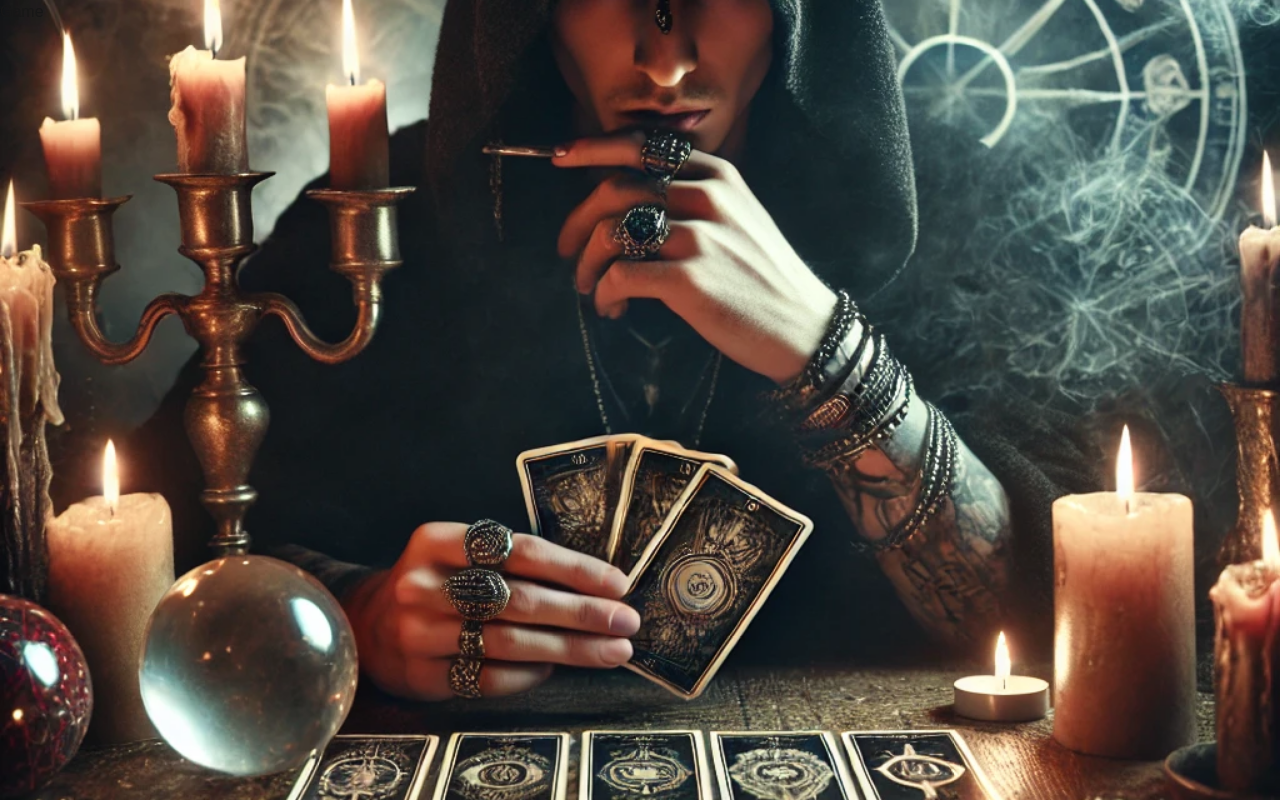
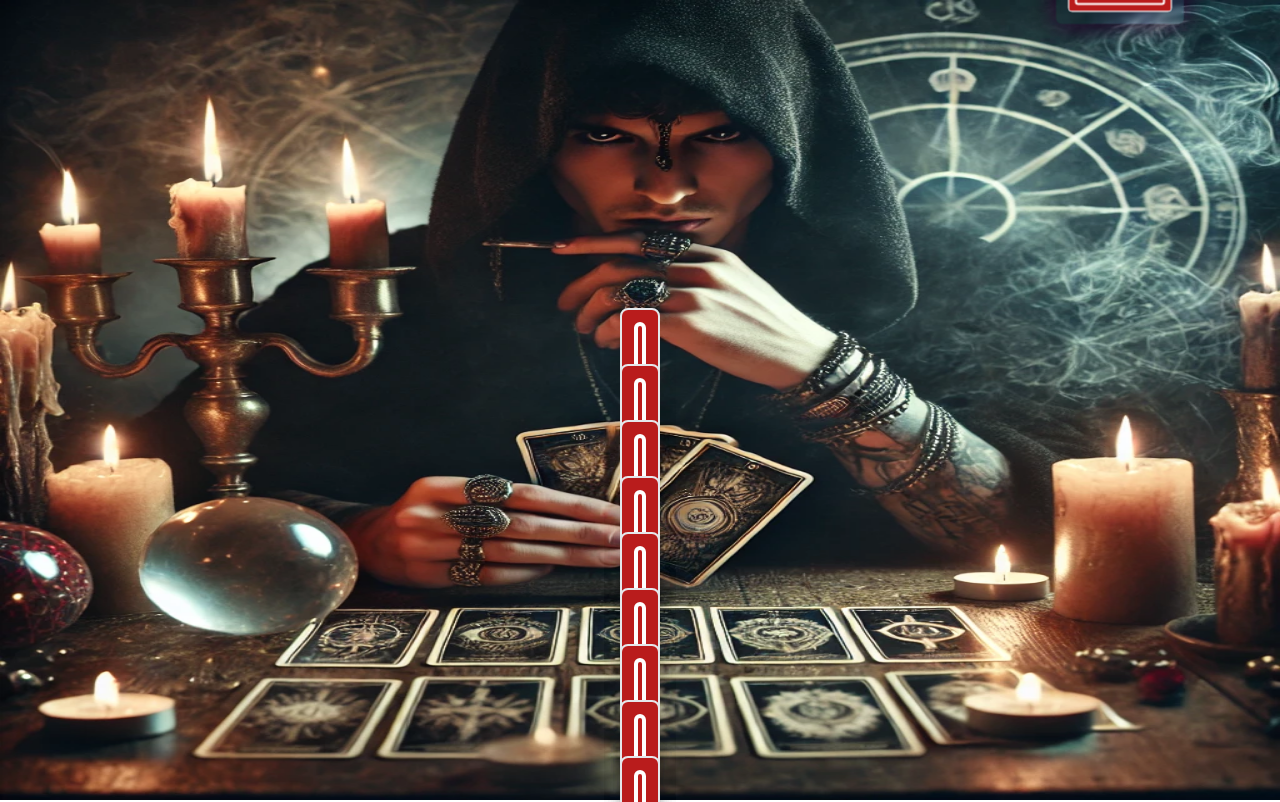
Before and after one commit to Sangeok/mathgic, a Next.js app: page /game in a window 1280 px wide. Shown: the top 802 px of the page. Built offline with nearby package versions, Linux system fonts and the light colour scheme.

Commit message:
trump card

```diff
--- a/app/game/page.tsx
+++ b/app/game/page.tsx
@@ -1,3 +1,9 @@
-export default function Game() {
-  return <div>Game</div>;
+import Game from "@/component/Game";
+
+export default function GamePage() {
+  return (
+    <div className="w-full h-screen">
+      <Game />
+    </div>
+  );
 }
--- a/app/layout.tsx
+++ b/app/layout.tsx
@@ -1,7 +1,7 @@
 import type { Metadata } from "next";
 import { Geist, Geist_Mono } from "next/font/google";
 import "./globals.css";
-import BackgroundImage from "@/component/BackgroundImage";
+import Image from "next/image";
 
 const geistSans = Geist({
   variable: "--font-geist-sans",
@@ -14,8 +14,8 @@ const geistMono = Geist_Mono({
 });
 
 export const metadata: Metadata = {
-  title: "Create Next App",
-  description: "Generated by create next app",
+  title: "Mathgic",
+  description: "난 너가 생각하는 숫자를 맞출 수 있다.",
 };
 
 export default function RootLayout({
@@ -25,18 +25,11 @@ export default function RootLayout({
 }>) {
   return (
     <html lang="en">
-      <body className={`${geistSans.variable} ${geistMono.variable} antialiased`}>
-        <div
-          style={{
-            position: "fixed",
-            width: "100%",
-            height: "100vh",
-            zIndex: 0,
-          }}
-        >
-          <BackgroundImage src="/Main.webp" growthRate={0.2} transitionDuration={0.3} />
-        </div>
-
+      <body
+        className={`${geistSans.variable} ${geistMono.variable} antialiased relative w-full h-full`}
+      >
+        {/* backgroundImage */}
+        <Image src="/Main.webp" alt="img" fill />
         <main className="relative">{children}</main>
       </body>
     </html>
--- a/app/page.tsx
+++ b/app/page.tsx
@@ -6,5 +6,4 @@ export default function Home() {
       <Main />
     </div>
   );
-  // return <Main src="/Main.webp" growthRate={0.2} transitionDuration={0.3} />;
 }
--- a/component/BackgroundImage.tsx
+++ /dev/null
@@ -1,42 +0,0 @@
-"use client";
-
-import { useState } from "react";
-
-interface GrowingImageProps {
-  src: string;
-  growthRate?: number;
-  transitionDuration?: number;
-}
-
-export default function BackgroundImage({ src, growthRate = 0.2, transitionDuration = 0.3 }: GrowingImageProps) {
-  const [scale, setScale] = useState(1);
-
-  //   const handleClick = () => {
-  //     setScale((prevScale) => prevScale + growthRate);
-  //   };
-
-  return (
-    // <div
-    //   style={{
-    //     width: "100vw",
-    //     height: "100vh",
-    //     overflow: "hidden",
-    //     position: "relative",
-    //   }}
-    // >
-    <img
-      src={src}
-      // onClick={handleClick}
-      style={{
-        width: "100%",
-        height: "100%",
-        objectFit: "cover",
-        position: "absolute",
-        top: 0,
-        left: 0,
-      }}
-      alt="Growing Image"
-    />
-    // </div>
-  );
-}
--- /dev/null
+++ b/component/Game.tsx
@@ -0,0 +1,56 @@
+"use client";
+
+import { useEffect, useState } from "react";
+import TrumpCard from "./TrumpCard";
+import "../css/Game.css";
+
+export default function Game() {
+  const [isInitialPosition, setIsInitialPosition] = useState(true);
+
+  useEffect(() => {
+    const timer = setTimeout(() => {
+      setIsInitialPosition(false);
+    }, 1000);
+
+    return () => clearTimeout(timer);
+  }, []);
+
+  return (
+    <div className="flex flex-col w-full h-screen justify-center items-center gap-4">
+      {/* 가장 상단의 카드 */}
+      <div
+        className={`transition-all duration-1000 ease-in-out relative ${
+          isInitialPosition
+            ? "transform-none"
+            : "transform translate-x-[calc(50vw-10rem)] -translate-y-[calc(50vh-12rem)] scale-50"
+        }`}
+      >
+        {!isInitialPosition && (
+          <>
+            {/* 배경 효과 */}
+            <div className="absolute inset-[-1.5rem] rounded-xl bg-gradient-radial from-purple-950/90 via-black/95 to-black/80 animate-gradient backdrop-blur-sm">
+              {/* 빛나는 효과 */}
+              <div className="absolute inset-0 overflow-hidden rounded-xl">
+                <div className="absolute inset-0 bg-gradient-to-r from-transparent via-purple-400/20 to-transparent animate-[shimmer_3s_ease-in-out_infinite]" />
+                <div className="absolute inset-0 bg-gradient-to-b from-transparent via-purple-500/5 to-transparent animate-pulse" />
+              </div>
+              {/* 그림자 효과 */}
+              <div className="absolute inset-0 rounded-xl shadow-glow" />
+            </div>
+          </>
+        )}
+
+        {/* 카드 */}
+        <div className="relative">
+          <TrumpCard />
+        </div>
+      </div>
+
+      {Array.from({ length: 9 }).map((_, index) => (
+        <div key={index} className="flex w-10 h-10">
+          <TrumpCard />
+        </div>
+      ))}
+    </div>
+  );
+}
--- a/component/Main.tsx
+++ b/component/Main.tsx
@@ -4,10 +4,13 @@ import { useRouter } from "next/navigation";
 import Button from "./atom/button";
 
 export default function Main() {
-  let router = useRouter();
+  const router = useRouter();
+
   return (
     <div className="flex flex-col w-full h-screen justify-center items-center gap-4">
-      <div className="text-2xl font-bold animate-fade-in">당신이 생각하는 숫자를 맞춰보겠습니다.</div>
+      <div className="text-2xl font-bold animate-fade-in">
+        나는 결말을 알고 있다.
+      </div>
       <div className="flex flex-col gap-4 animate-fade-in">
         <Button onClick={() => router.push("/game")} content="Get Started..." />
       </div>
--- /dev/null
+++ b/component/TrumpCard.tsx
@@ -0,0 +1,98 @@
+"use client";
+
+import React, { useState } from "react";
+
+const TrumpCard = () => {
+  const [isFlipped, setIsFlipped] = useState<boolean>(true);
+  const [flipDirection, setFlipDirection] = useState<string>("right"); // 'left' 또는 'right'
+
+  const handleClick = (e: React.MouseEvent<HTMLDivElement>) => {
+    // 카드 엘리먼트의 경계를 가져옵니다
+    const card = e.currentTarget;
+    const rect = card.getBoundingClientRect();
+
+    // 클릭 위치가 카드의 왼쪽/오른쪽 절반 중 어디인지 확인
+    const clickX = e.clientX - rect.left;
+    const cardMiddle = rect.width / 2;
+
+    // 클릭 위치에 따라 방향 설정
+    setFlipDirection(clickX < cardMiddle ? "left" : "right");
+    setIsFlipped(!isFlipped);
+  };
+
+  return (
+    <div
+      className="w-52 h-72"
+      style={{ perspective: "1000px" }}
+      onClick={handleClick}
+    >
+      <div
+        className="relative w-full h-full transition-all duration-1000"
+        style={{
+          transformStyle: "preserve-3d",
+          transform: isFlipped
+            ? `rotateY(${flipDirection === "left" ? "-180deg" : "180deg"})`
+            : "rotateY(0deg)",
+        }}
+      >
+        {/* 앞면 */}
+        <div
+          className="absolute w-full h-full bg-white rounded-lg shadow-xl overflow-hidden border-2 border-gray-200"
+          style={{ backfaceVisibility: "hidden" }}
+        >
+          {/* 카드 상단 숫자/문양 */}
+          <div className="absolute top-2 left-2 text-2xl font-bold text-red-600">
+            3♥
+          </div>
+
+          {/* 중앙 하트 패턴 */}
+          <div className="absolute inset-0 flex items-center justify-center">
+            <div className="grid grid-cols-1 gap-12 p-6">
+              <span className="text-6xl text-red-600">♥</span>
+              <span className="text-6xl text-red-600">♥</span>
+              <span className="text-6xl text-red-600">♥</span>
+            </div>
+          </div>
+
+          {/* 카드 하단 숫자/문양 (180도 회전) */}
+          <div className="absolute bottom-2 right-2 text-2xl font-bold text-red-600 rotate-180">
+            3♥
+          </div>
+        </div>
+
+        {/* 뒷면 */}
+        <div
+          className="absolute w-full h-full bg-white rounded-lg shadow-xl overflow-hidden border-2 border-gray-200"
+          style={{
+            backfaceVisibility: "hidden",
+            transform: "rotateY(180deg)",
+          }}
+        >
+          {/* 카드 뒷면 패턴 */}
+          <div className="w-full h-full bg-red-700">
+            {/* 테두리 */}
+            <div className="absolute inset-3 border-4 border-white rounded-md">
+              {/* 내부 패턴 */}
+              <div className="absolute inset-2">
+                <div className="w-full h-full grid grid-cols-10 grid-rows-15 gap-0.5">
+                  {[...Array(150)].map((_, i) => (
+                    <div key={i} className="relative">
+                      {/* 다이아몬드 패턴 */}
+                      <div className="absolute inset-0 bg-red-800">
+                        <div className="w-full h-full flex items-center justify-center">
+                          <div className="w-2 h-2 bg-white/20 rotate-45"></div>
+                        </div>
+                      </div>
+                    </div>
+                  ))}
+                </div>
+              </div>
+            </div>
+          </div>
+        </div>
+      </div>
+    </div>
+  );
+};
+
+export default TrumpCard;
--- /dev/null
+++ b/css/Game.css
@@ -0,0 +1,46 @@
+@keyframes shimmer {
+  0% {
+    transform: translateX(-100%);
+    opacity: 0;
+  }
+  50% {
+    opacity: 1;
+  }
+  100% {
+    transform: translateX(100%);
+    opacity: 0;
+  }
+}
+
+@keyframes gradient {
+  0%,
+  100% {
+    background-size: 100% 100%;
+    background-position: 0% 0%;
+  }
+  50% {
+    background-size: 120% 120%;
+    background-position: 50% 50%;
+  }
+}
+
+.shadow-glow {
+  box-shadow: 0 0 50px rgba(0, 0, 0, 0.7), 0 0 30px rgba(128, 0, 128, 0.4);
+  animation: glow 3s ease-in-out infinite;
+}
+
+@keyframes glow {
+  0%,
+  100% {
+    opacity: 0.7;
+    box-shadow: 0 0 50px rgba(0, 0, 0, 0.7), 0 0 30px rgba(128, 0, 128, 0.4);
+  }
+  50% {
+    opacity: 1;
+    box-shadow: 0 0 70px rgba(0, 0, 0, 0.8), 0 0 50px rgba(128, 0, 128, 0.6);
+  }
+}
+
+.animate-gradient {
+  animation: gradient 8s ease-in-out infinite;
+}
```
